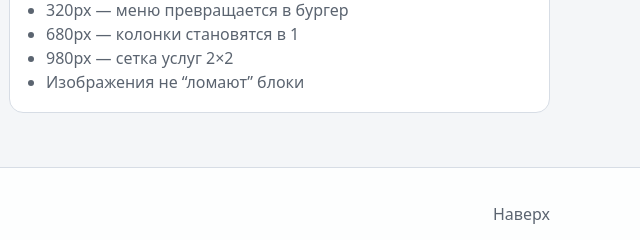
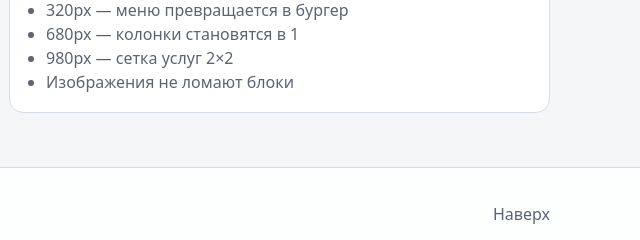
Before and after one commit to Hovark25/HTML_kt-3, a website: page index.html in a window 1280 px wide. Shown: the part 2956-3196 px from the top of the page, 640-1280 px from the left. Drawn offline with Linux system fonts and the light colour scheme.

Commit message:
Update index.html

```diff
--- a/index.html
+++ b/index.html
@@ -5,7 +5,6 @@
   <meta name="viewport" content="width=device-width, initial-scale=1" />
   <title>Construction of houses — строительство домов</title>
   <meta name="description" content="Адаптивный лендинг: услуги, проекты, этапы, FAQ и контакты." />
-
   <link rel="stylesheet" href="css/style.css" />
 </head>
 
@@ -16,7 +15,6 @@
     <div class="container header__inner">
       <a class="brand" href="#top" aria-label="На главную">Construction of houses</a>
 
-      <!-- Бургер без JS: checkbox + label -->
       <input class="nav-toggle" type="checkbox" id="nav-toggle" aria-label="Открыть меню" />
       <label class="burger" for="nav-toggle" aria-hidden="true">
         <span></span>
@@ -110,7 +108,6 @@
               </p>
             </header>
 
-            <!-- Responsive image (если у тебя только jpg — просто оставь src=house-1.jpg) -->
             <figure class="project__media">
               <img
                 src="assets/house-1.jpg"
@@ -264,7 +261,7 @@
                 <li>320px — меню превращается в бургер</li>
                 <li>680px — колонки становятся в 1</li>
                 <li>980px — сетка услуг 2×2</li>
-                <li>Изображения не “ломают” блоки</li>
+                <li>Изображения не ломают блоки</li>
               </ul>
             </div>
           </div>
```
